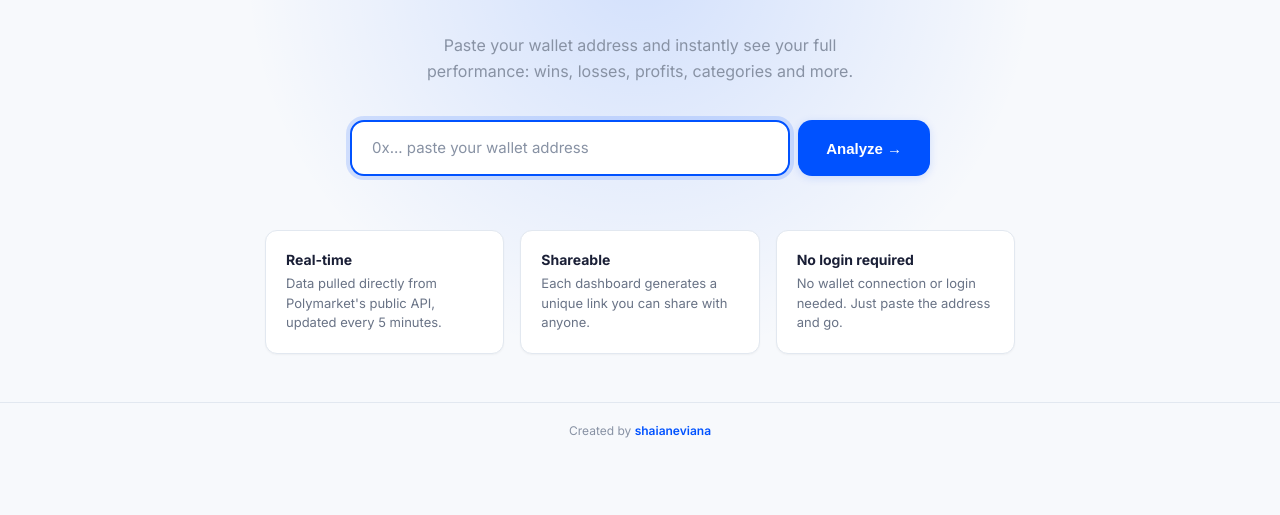
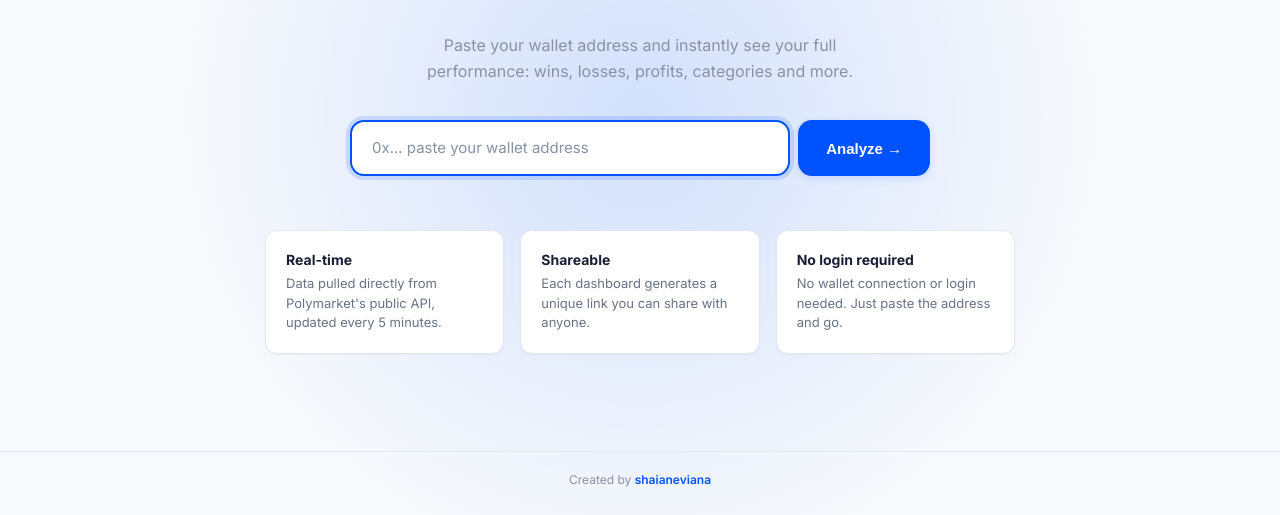
Before and after one commit to shaianeviana/polytracker, a website: page public/index.html in a window 1280 px wide. Shown: the part 344-859 px from the top of the page. Drawn offline with Linux system fonts and the light colour scheme.

Commit message:
UI: sticky footer, gradient touches header, dark mode white logo
- Footer always at screen bottom (flex:1 on hero, sticky footer pattern)
- Gradient moved to .landing::before at top:-100px so it always
  touches the header regardless of viewport height
- Dark mode: PolyTracker logo text is white (#ffffff)

Co-Authored-By: Claude Sonnet 4.6 <noreply@anthropic.com>

```diff
--- a/public/index.html
+++ b/public/index.html
@@ -92,16 +92,16 @@ a { color:var(--blue); text-decoration:none; }
 .theme-toggle svg { width:14px; height:14px; flex-shrink:0; }
 
 /* ── LANDING ── */
-.landing { min-height:100vh; display:flex; flex-direction:column; justify-content:center; }
+.landing { min-height:100vh; display:flex; flex-direction:column; position:relative; overflow:hidden; }
+.landing::before {
+  content:''; position:absolute; top:-100px; left:50%; transform:translateX(-50%);
+  width:1000px; height:1000px; border-radius:50%;
+  background:radial-gradient(circle, var(--blue-glow) 0%, transparent 65%);
+  pointer-events:none; z-index:0;
+}
 .hero {
-  display:flex; flex-direction:column; align-items:center;
-  padding:70px 24px 48px; text-align:center; position:relative; overflow:hidden;
-}
-.hero::before {
-  content:''; position:absolute; top:-200px; left:50%; transform:translateX(-50%);
-  width:800px; height:800px; border-radius:50%;
-  background:radial-gradient(circle, var(--blue-glow) 0%, transparent 70%);
-  pointer-events:none;
+  flex:1; display:flex; flex-direction:column; align-items:center; justify-content:center;
+  padding:70px 24px 48px; text-align:center; position:relative; z-index:1;
 }
 .hero-badge {
   display:inline-flex; align-items:center; gap:6px;
@@ -216,10 +216,12 @@ tr:hover td { background:var(--bg-hover); }
 /* ── SITE FOOTER ── */
 .site-footer {
   text-align:center; padding:20px 24px 28px; color:var(--text-dim); font-size:12px;
-  border-top:1px solid var(--border);
+  border-top:1px solid var(--border); position:relative; z-index:1;
 }
 .site-footer a { color:var(--blue); font-weight:600; }
 .site-footer a:hover { color:var(--blue-dark); }
+
+body.dark .logo { color:#ffffff; }
 
 @keyframes spin { to { transform:rotate(360deg); } }
 @keyframes fadeIn { from { opacity:0; transform:translateY(8px); } to { opacity:1; transform:translateY(0); } }
```
